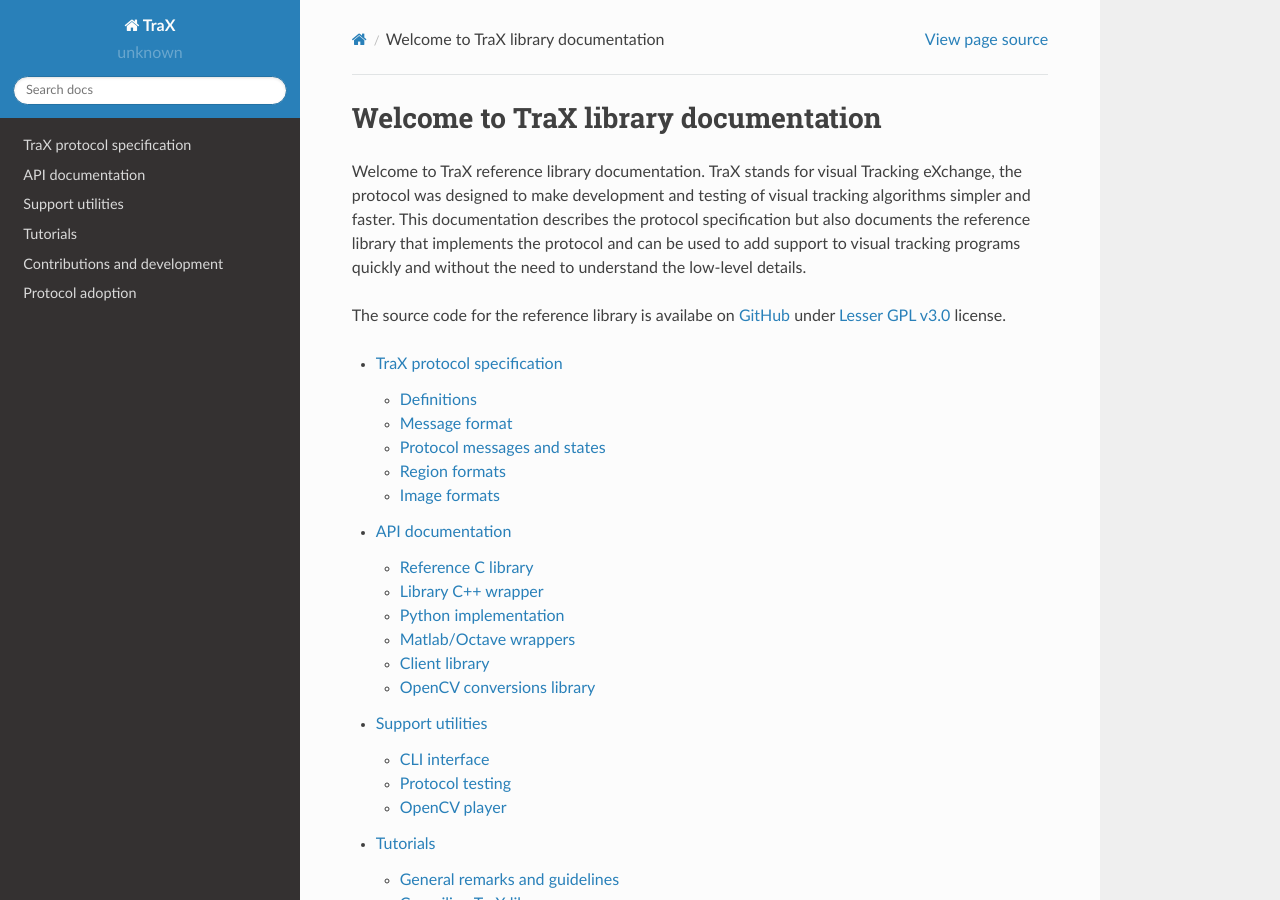
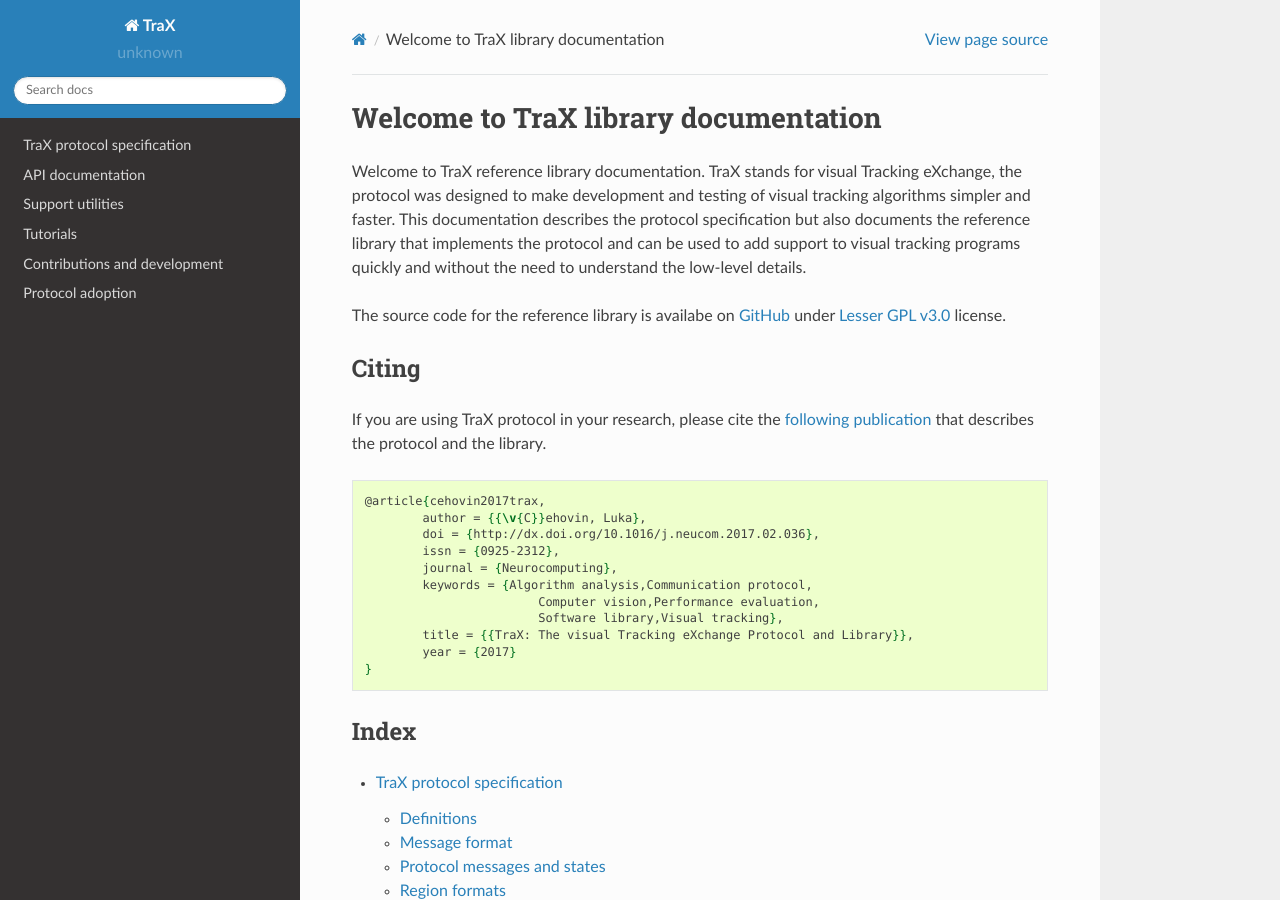
Before and after one commit to votchallenge/trax, a Sphinx documentation site: the page built from docs/index.rst, in a window 1280 px wide and 900 px high. Built offline with Sphinx 7.4.7 and the Read the Docs theme 2.0.0, drawn with Linux system fonts in a browser that asks for light colours.

Commit message:
Adding paper reference.

```diff
--- a/docs/index.rst
+++ b/docs/index.rst
@@ -5,6 +5,28 @@
 
 The source code for the reference library is availabe on `GitHub <https://github.com/votchallenge/trax/>`_ under `Lesser GPL v3.0 <https://www.gnu.org/licenses/lgpl-3.0.en.html>`_ license.
 
+Citing
+------
+
+If you are using TraX protocol in your research, please cite the `following publication <http://dx.doi.org/10.1016/j.neucom.2017.02.036>`_ that describes the protocol and the library.
+
+.. code-block:: tex
+
+	@article{cehovin2017trax,
+		author = {{\v{C}}ehovin, Luka},
+		doi = {http://dx.doi.org/10.1016/j.neucom.2017.02.036},
+		issn = {0925-2312},
+		journal = {Neurocomputing},
+		keywords = {Algorithm analysis,Communication protocol,
+			        Computer vision,Performance evaluation,
+			        Software library,Visual tracking},
+		title = {{TraX: The visual Tracking eXchange Protocol and Library}},
+		year = {2017}
+	}
+
+
+Index
+-----
 
 .. toctree::
    :maxdepth: 2
```
Also changed, not shown: README.md (+19 -0 lines).
